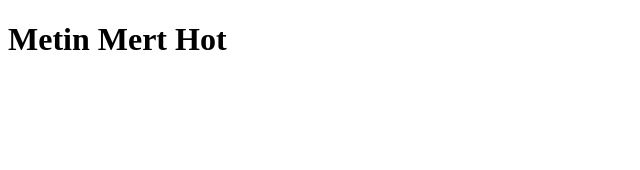
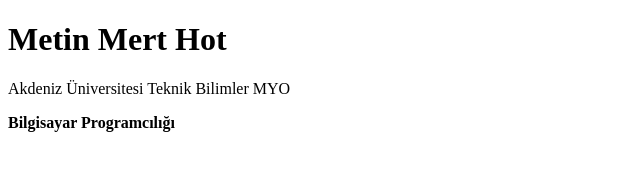
Before and after one commit to Katsyota/orgun, a plain HTML site: page index.html in a window 1280 px wide. Shown: the whole page, without its empty margins (0-640 px from the left). Drawn offline with Linux system fonts and the light colour scheme.

Commit message:
index first commit

```diff
--- a/index.html
+++ b/index.html
@@ -7,5 +7,7 @@
 </head>
 <body>
     <h1>Metin Mert Hot</h1>
+    <p>Akdeniz Üniversitesi Teknik Bilimler MYO</p>
+    <strong>Bilgisayar Programcılığı</strong>
 </body>
 </html>
```
